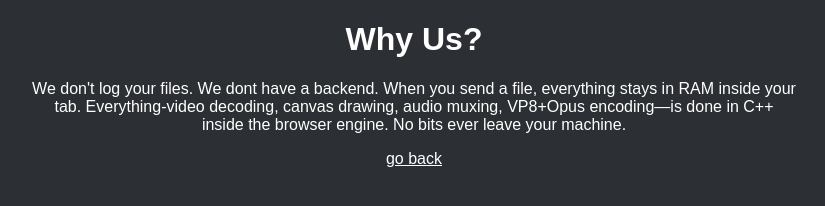
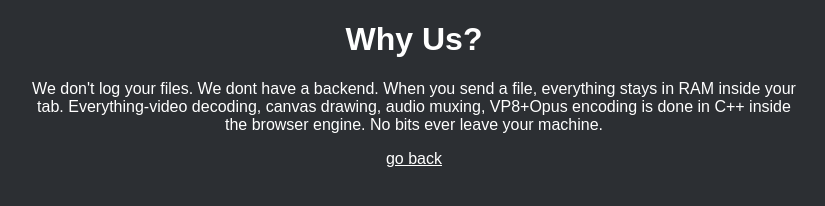
Before and after one commit to JosephCBX/file-compressor-discord, a plain HTML site: page whyus.html in a window 1280 px wide. Shown: the whole page, without its empty margins (226-1051 px from the left). Drawn offline with Linux system fonts and the light colour scheme.

Commit message:
Update whyus.html

```diff
--- a/whyus.html
+++ b/whyus.html
@@ -32,7 +32,7 @@
 <center>
  <h1>Why Us?</h1>
     <div id="text">
-    <p>We don't log your files. We dont have a backend. When you send a file, everything stays in RAM inside your tab. Everything-video decoding, canvas drawing, audio muxing, VP8+Opus encoding—is done in C++ inside the browser engine. No bits ever leave your machine.
+    <p>We don't log your files. We dont have a backend. When you send a file, everything stays in RAM inside your tab. Everything-video decoding, canvas drawing, audio muxing, VP8+Opus encoding is done in C++ inside the browser engine. No bits ever leave your machine.
     </p>
     </div>
 <a href="index.html" style="color:#FFFFFF!important;text-decoration:underline!important;text-decoration-color:#FFFFFF!important;"><p>go back</p></a>
```
